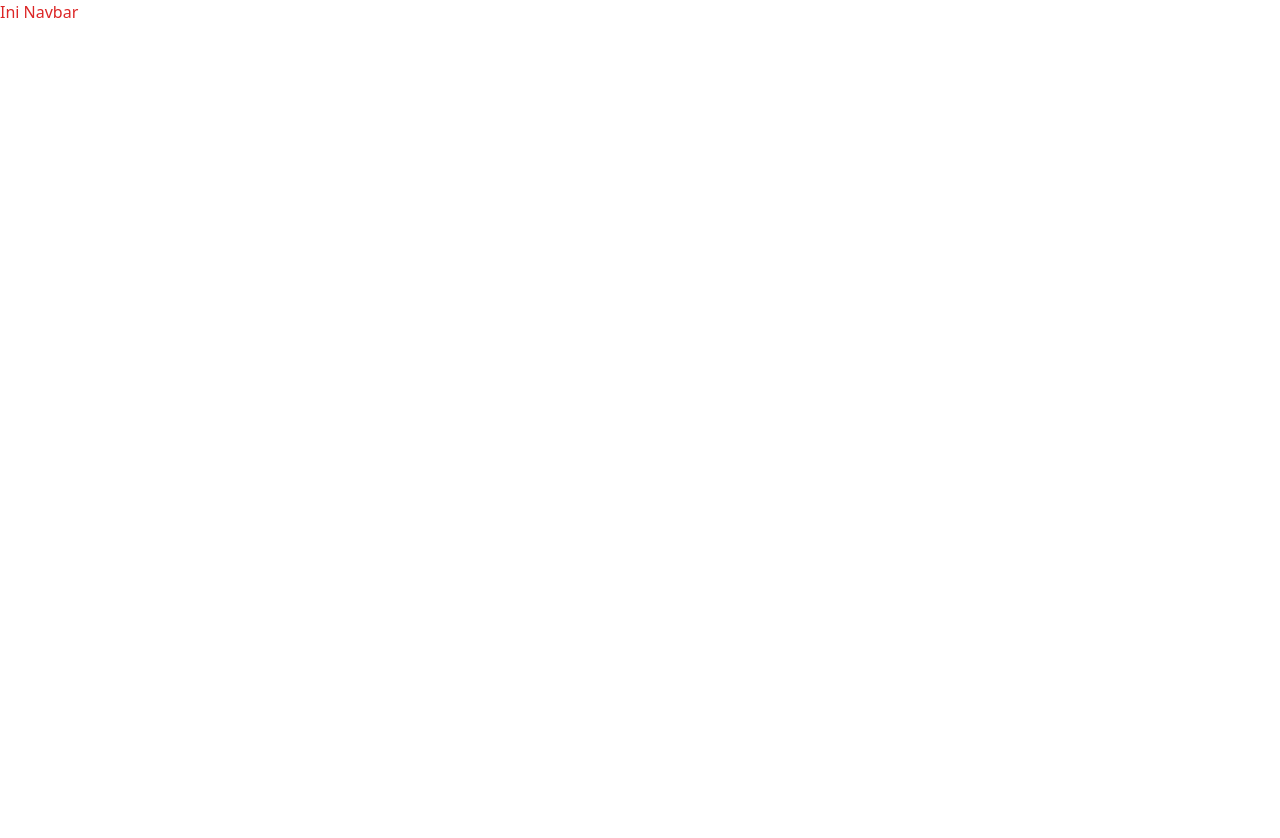
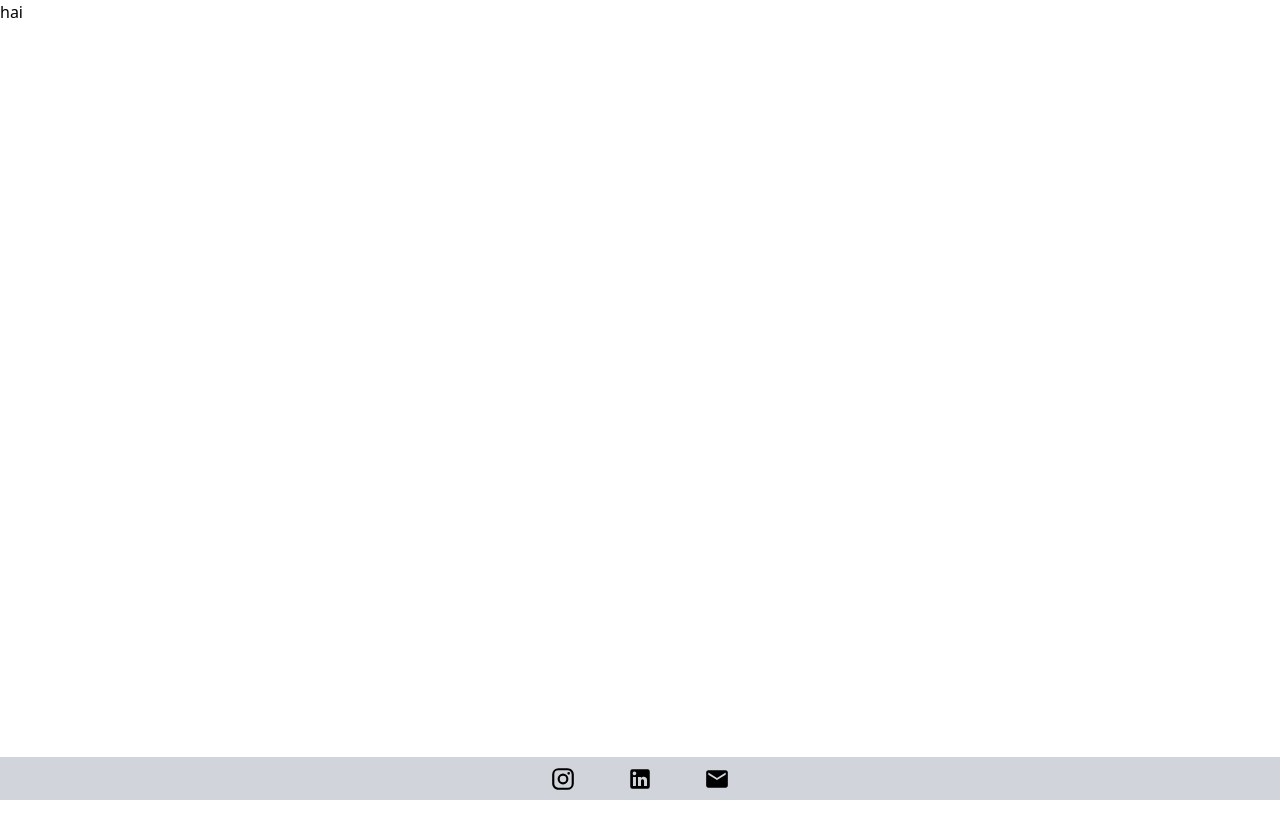
Before and after one commit to mferdinandr/CVMaker, a React (Vite) app: page / in a window 1280 px wide. Shown: the top 838 px of the page. Before the commit the page ends 800 px from the top, so only its background shows below. Built offline with nearby package versions, Linux system fonts and the light colour scheme.

Commit message:
feat: footer

```diff
--- a/package.json
+++ b/package.json
@@ -10,6 +10,10 @@
     "preview": "vite preview"
   },
   "dependencies": {
+    "@emotion/react": "^11.11.4",
+    "@emotion/styled": "^11.11.5",
+    "@mui/icons-material": "^5.15.18",
+    "@mui/material": "^5.15.18",
     "react": "^18.2.0",
     "react-dom": "^18.2.0"
   },
--- a/src/App.tsx
+++ b/src/App.tsx
@@ -1,10 +1,11 @@
-import { Navbar } from './components/Fragments/Navbar/Index';
+import Footer from './components/Fragments/Footer/Index';
 
 const App = () => {
   return (
-    <>
-      <Navbar />
-    </>
+    <div className="h-[1000px]">
+      <h1>hai</h1>
+      <Footer />
+    </div>
   );
 };
 
--- /dev/null
+++ b/src/components/Fragments/Footer/Index.tsx
@@ -0,0 +1,39 @@
+import InstagramIcon from '@mui/icons-material/Instagram';
+import LinkedInIcon from '@mui/icons-material/LinkedIn';
+import EmailIcon from '@mui/icons-material/Email';
+
+const SocialMediaFooter = ({ children, link }) => {
+  return (
+    <a
+      className={`mx-[2vw] hover:first-of-type:text-red-600 hover:last-of-type:text-green-800 hover:text-blue-700`}
+      href={link}
+      target="blank"
+    >
+      {children}
+    </a>
+  );
+};
+
+const Footer = () => {
+  return (
+    <div className="fixed bottom-0 w-full bg-gray-300 text-center py-2">
+      <SocialMediaFooter link={'https://instagram.com/m.ferdinram'}>
+        <InstagramIcon sx={{ fontSize: 26 }} />
+      </SocialMediaFooter>
+
+      <SocialMediaFooter
+        link={'https://www.linkedin.com/in/ferdinandramdhani/'}
+      >
+        <LinkedInIcon sx={{ fontSize: 26 }} />
+      </SocialMediaFooter>
+
+      <SocialMediaFooter
+        link={'https://mail.google.com/mail/u/?authuser=ferdinram13@gmail,com'}
+      >
+        <EmailIcon sx={{ fontSize: 26 }} />
+      </SocialMediaFooter>
+    </div>
+  );
+};
+
+export default Footer;
--- a/src/components/Fragments/Navbar/Index.tsx
+++ /dev/null
@@ -1,7 +0,0 @@
-export const Navbar = () => {
-  return (
-    <div>
-      <h1 className=" text-red-600">Ini Navbar</h1>
-    </div>
-  );
-};
```
Also changed, not shown: 1 other file (tests, documents, lock files or other folders).
